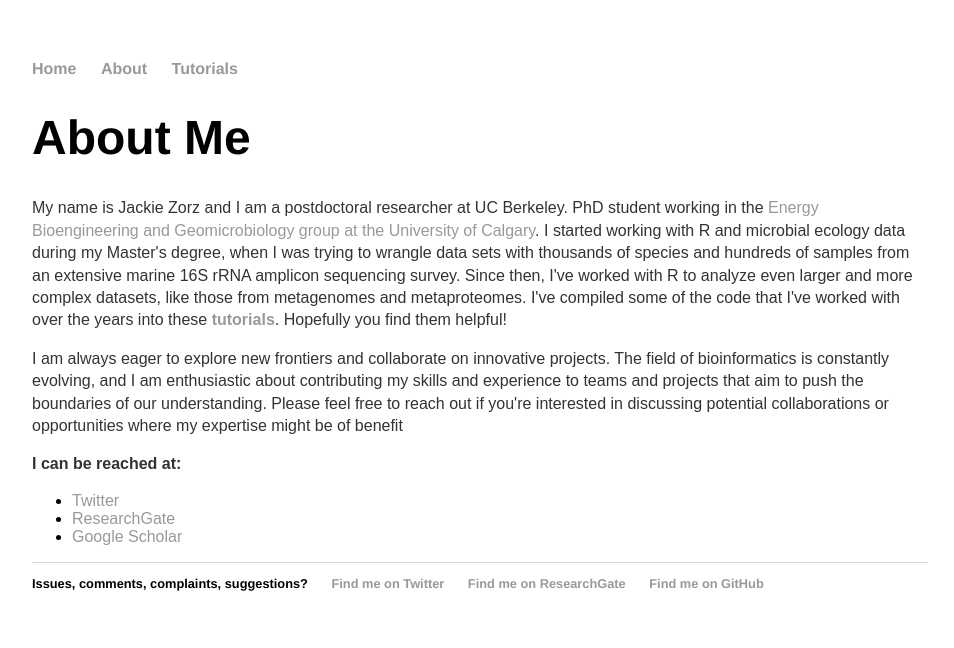
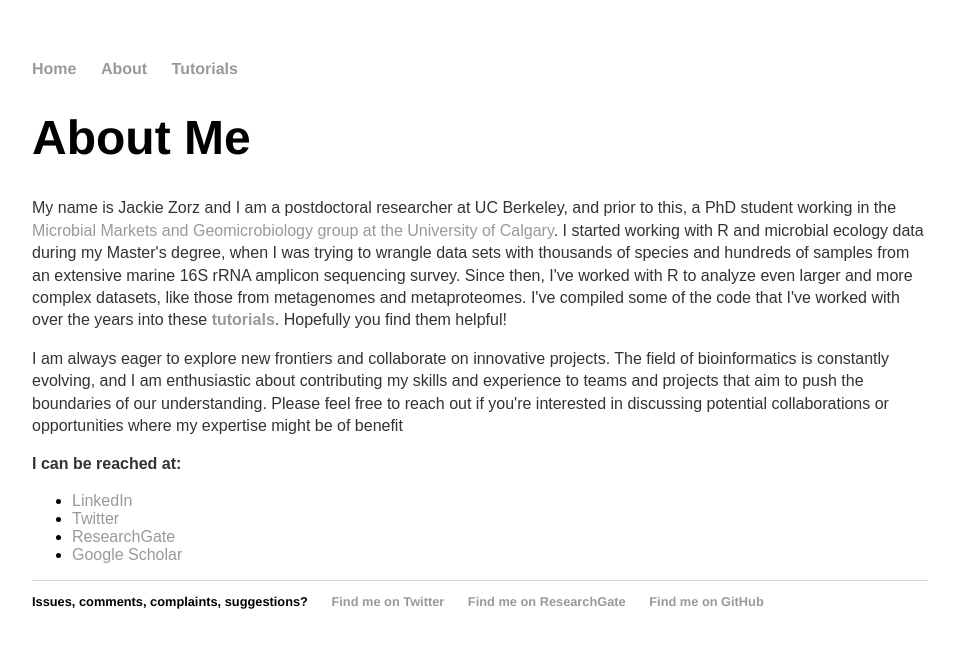
Before and after one commit to jkzorz/jkzorz.github.io, a Jekyll site: the page built from about/index.html, in a window 1280 px wide. Shown: the top 648 px of the page, without its empty margins (160-1114 px from the left). Built offline with Jekyll 4.4.1, drawn with Linux system fonts in a browser that asks for light colours.

Commit message:
Update index.html

```diff
--- a/about/index.html
+++ b/about/index.html
@@ -5,13 +5,14 @@ title: About Me
 <div class="blurb">
 	<h1>About Me</h1>
 
-<p>My name is Jackie Zorz and I am a postdoctoral researcher at UC Berkeley. PhD student working in the <a href="https://www.ucalgary.ca/labs/ebg">Energy Bioengineering and Geomicrobiology group at the University of Calgary</a>. I started working with R and microbial ecology data during my Master's degree, when I was trying to wrangle data sets with thousands of species and hundreds of samples from an extensive marine 16S rRNA amplicon sequencing survey. Since then, I've worked with R to analyze even larger and more complex datasets, like those from metagenomes and metaproteomes.  I've compiled some of the code that I've worked with over the years into these <a href="https://jkzorz.github.io/blog/"><b>tutorials</b></a>. Hopefully you find them helpful!</p>
+<p>My name is Jackie Zorz and I am a postdoctoral researcher at UC Berkeley, and prior to this, a PhD student working in the <a href="https://www.ucalgary.ca/labs/ebg">Microbial Markets and Geomicrobiology group at the University of Calgary</a>. I started working with R and microbial ecology data during my Master's degree, when I was trying to wrangle data sets with thousands of species and hundreds of samples from an extensive marine 16S rRNA amplicon sequencing survey. Since then, I've worked with R to analyze even larger and more complex datasets, like those from metagenomes and metaproteomes.  I've compiled some of the code that I've worked with over the years into these <a href="https://jkzorz.github.io/blog/"><b>tutorials</b></a>. Hopefully you find them helpful!</p>
 
 <p>I am always eager to explore new frontiers and collaborate on innovative projects. The field of bioinformatics is constantly evolving, and I am enthusiastic about contributing my skills and experience to teams and projects that aim to push the boundaries of our understanding. Please feel free to reach out if you're interested in discussing potential collaborations or opportunities where my expertise might be of benefit</p>
 
 
 	<p> <b>I can be reached at: </b>
 	<ul>
+		<li><a href="https://www.linkedin.com/in/jackie-z-b4845aa3/">LinkedIn</a></li>
 		<li><a href="https://twitter.com/jkzorz">Twitter</a></li>
 		<li><a href="https://www.researchgate.net/profile/Jackie_Zorz">ResearchGate</a></li>
 		<li><a href="https://scholar.google.com/citations?hl=en&user=OsJIbIwAAAAJ">Google Scholar</a></li>
```
